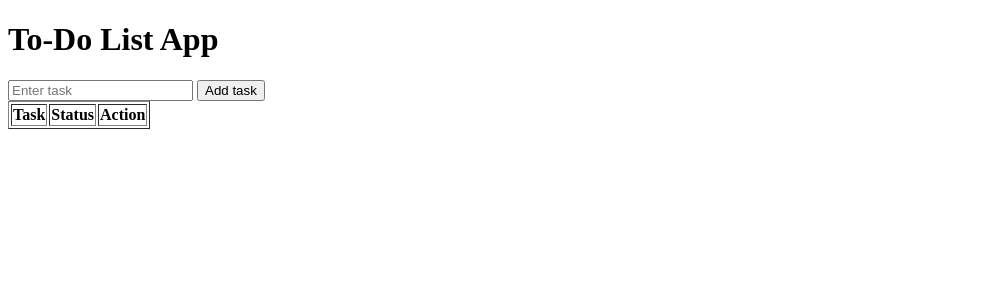
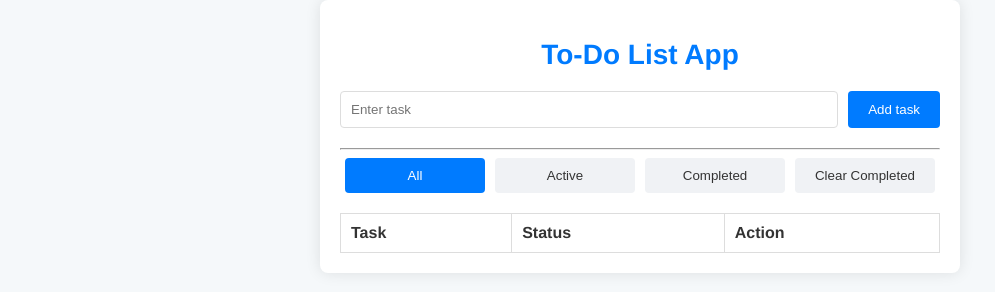
Before and after one commit to dzakwanIrfan/todolistjs, a plain HTML site: page index.html in a window 1280 px wide. Shown: the whole page, without its empty margins (0-995 px from the left). Drawn offline with Linux system fonts and the light colour scheme.

Commit message:
feat: filter, render filter, clear completed and style

```diff
--- a/index.html
+++ b/index.html
@@ -11,11 +11,15 @@
         <h1>To-Do List App</h1>
         <form id="form">
             <input type="text" name="task" id="task" placeholder="Enter task">
-            <button type="submit">
-                Add task
-            </button>
+            <button type="submit">Add task</button>
         </form>
-
+        <hr>
+        <div id="filters">
+            <button onclick="todolist.filterTodos('all')" id="all">All</button>
+            <button onclick="todolist.filterTodos('active')" id="active">Active</button>
+            <button onclick="todolist.filterTodos('completed')" id="completed">Completed</button>
+            <button id="clearCompleted" onclick="todolist.clearCompleted()">Clear Completed</button>
+        </div>
         <table border="1">
             <thead>
                 <tr>
@@ -24,8 +28,7 @@
                     <th>Action</th>
                 </tr>
             </thead>
-            <tbody id="tasks">
-            </tbody>
+            <tbody id="tasks"></tbody>
         </table>
     </div>
     <script src="script.js"></script>
--- a/script.js
+++ b/script.js
@@ -1,12 +1,12 @@
-class Todo{
-    constructor(id, task, completed=false){
+class Todo {
+    constructor(id, task, completed = false) {
         this.id = id;
         this.task = task;
         this.completed = completed;
     }
 }
 
-class TodoList{
+class TodoList {
     constructor() {
         this.todos = [];
         try {
@@ -21,18 +21,19 @@ class TodoList{
             this.todos = [];
         }
         this.render();
+        this.renderFilter(localStorage.getItem('filter') || 'all');
     }
 
-    addTodo(text){
+    addTodo(text) {
         const todo = new Todo(Date.now(), text);
         this.todos.push(todo);
         this.saveTodos();
         this.render();
     }
 
-    toggleCompleted(id){
+    toggleCompleted(id) {
         this.todos = this.todos.map(todo => {
-            if(todo.id === id){
+            if (todo.id === id) {
                 todo.completed = !todo.completed;
                 return todo;
             }
@@ -42,19 +43,19 @@ class TodoList{
         this.render();
     }
 
-    saveTodos(){
+    saveTodos() {
         localStorage.setItem('todos', JSON.stringify(this.todos));
     }
 
-    removeTodo(id){
+    removeTodo(id) {
         this.todos = this.todos.filter(todo => todo.id != id);
         this.saveTodos();
         this.render();
     }
 
-    editTask(id, task){
+    editTask(id, task) {
         this.todos = this.todos.map(todo => {
-            if(todo.id === id){
+            if (todo.id === id) {
                 todo.task = task;
                 return todo;
             }
@@ -63,10 +64,26 @@ class TodoList{
         this.saveTodos();
     }
 
-    render(){
+    render(filter = localStorage.getItem('filter') || 'all') {
+        this.filterTodos(filter);
+    }
+
+    filterTodos(filter = 'all') {
         const tasks = document.getElementById('tasks');
         tasks.innerHTML = '';
-        this.todos.forEach(todo => {
+
+        const filteredTodos = this.todos.filter(todo => {
+            switch (filter) {
+                case 'active':
+                    return !todo.completed;
+                case 'completed':
+                    return todo.completed;
+                default:
+                    return true;
+            }
+        });
+
+        filteredTodos.forEach(todo => {
             const tr = document.createElement('tr');
             tr.innerHTML = `
             <td>
@@ -76,35 +93,54 @@ class TodoList{
                 <input type="checkbox" ${todo.completed ? 'checked' : ''} onclick="todolist.toggleCompleted(${todo.id})">
             </td>
             <td>
-                <button class="remove">
-                    Hapus
-                </button>
+                <button class="remove">Hapus</button>
             </td>
-            `
+            `;
             const removeButton = tr.querySelector('.remove');
-            if(removeButton){
+            if (removeButton) {
                 removeButton.addEventListener('click', () => {
-                    if(confirm('Apakah Anda yakin ingin menghapus task ini?')){
+                    if (confirm('Apakah Anda yakin ingin menghapus task ini?')) {
                         this.removeTodo(todo.id);
                     }
                 });
             }
             tasks.appendChild(tr);
-        })
+        });
+
+        localStorage.setItem('filter', filter);
+        this.renderFilter(filter);
+    }
+
+    renderFilter(filter) {
+        const filters = document.getElementById('filters').querySelectorAll('button');
+        filters.forEach(button => {
+            button.classList.remove('active');
+            if (button.id === filter) {
+                button.classList.add('active');
+            }
+        });
+    }
+
+    clearCompleted() {
+        if(confirm('Apakah Anda yakin ingin menghapus task yang sudah selesai?')) {
+            this.todos = this.todos.filter(todo => !todo.completed);
+            this.saveTodos();
+            this.render();
+        }
     }
 }
 
-//inisialisasi todolist
+// Inisialisasi todolist
 const todolist = new TodoList();
 
-//event listener
+// Event listener add task
 const form = document.getElementById('form');
 form.addEventListener('submit', (e) => {
     e.preventDefault();
     const taskInput = document.getElementById('task');
     const text = taskInput.value.trim();
-    if(text !== ''){
+    if (text !== '') {
         todolist.addTodo(text);
         taskInput.value = '';
     }
-})
+});
--- a/style.css
+++ b/style.css
@@ -1,3 +1,136 @@
-.checked{
+/* style.css */
+body {
+    font-family: 'Helvetica Neue', Arial, sans-serif;
+    background-color: #f5f8fa;
+    color: #333;
+    margin: 0;
+    padding: 0;
+    display: flex;
+    justify-content: center;
+    align-items: center;
+}
+
+.container {
+    background: #fff;
+    padding: 20px;
+    border-radius: 8px;
+    box-shadow: 0 0 15px rgba(0, 0, 0, 0.1);
+    max-width: 600px;
+    width: 100%;
+}
+
+h1 {
+    font-size: 28px;
+    margin-bottom: 20px;
+    text-align: center;
+    color: #007bff;
+}
+
+form {
+    display: flex;
+    justify-content: space-between;
+    margin-bottom: 20px;
+}
+
+input[type="text"] {
+    flex: 1;
+    padding: 10px;
+    border: 1px solid #ddd;
+    border-radius: 4px;
+    margin-right: 10px;
+    transition: border-color 0.3s;
+}
+
+input[type="text"]:focus {
+    border-color: #007bff;
+    outline: none;
+}
+
+button[type="submit"] {
+    padding: 10px 20px;
+    border: none;
+    background-color: #007bff;
+    color: #fff;
+    border-radius: 4px;
+    cursor: pointer;
+    transition: background-color 0.3s;
+}
+
+button[type="submit"]:hover {
+    background-color: #0056b3;
+}
+
+#filters {
+    display: flex;
+    justify-content: space-between;
+    margin-bottom: 20px;
+}
+
+#filters button {
+    padding: 10px;
+    border: none;
+    background-color: #f0f2f5;
+    color: #333;
+    border-radius: 4px;
+    cursor: pointer;
+    transition: background-color 0.3s;
+    flex: 1;
+    margin: 0 5px;
+}
+
+#filters button:hover {
+    background-color: #ddd;
+}
+
+#filters button.active {
+    background-color: #007bff;
+    color: #fff;
+}
+
+table {
+    width: 100%;
+    border-collapse: collapse;
+}
+
+table, th, td {
+    border: 1px solid #ddd;
+}
+
+th, td {
+    padding: 10px;
+    text-align: left;
+}
+
+input[type="text"].checked {
     text-decoration: line-through;
+    color: #aaa;
 }
+
+input[type="checkbox"] {
+    cursor: pointer;
+}
+
+button.remove {
+    background-color: #dc3545;
+    color: #fff;
+    border: none;
+    padding: 5px 10px;
+    border-radius: 4px;
+    cursor: pointer;
+    transition: background-color 0.3s;
+}
+
+button.remove:hover {
+    background-color: #c82333;
+}
+
+@media (max-width: 600px) {
+    form, #filters {
+        flex-direction: column;
+    }
+
+    form input[type="text"], form button[type="submit"], #filters button {
+        width: 100%;
+        margin: 5px 0;
+    }
+}
```
